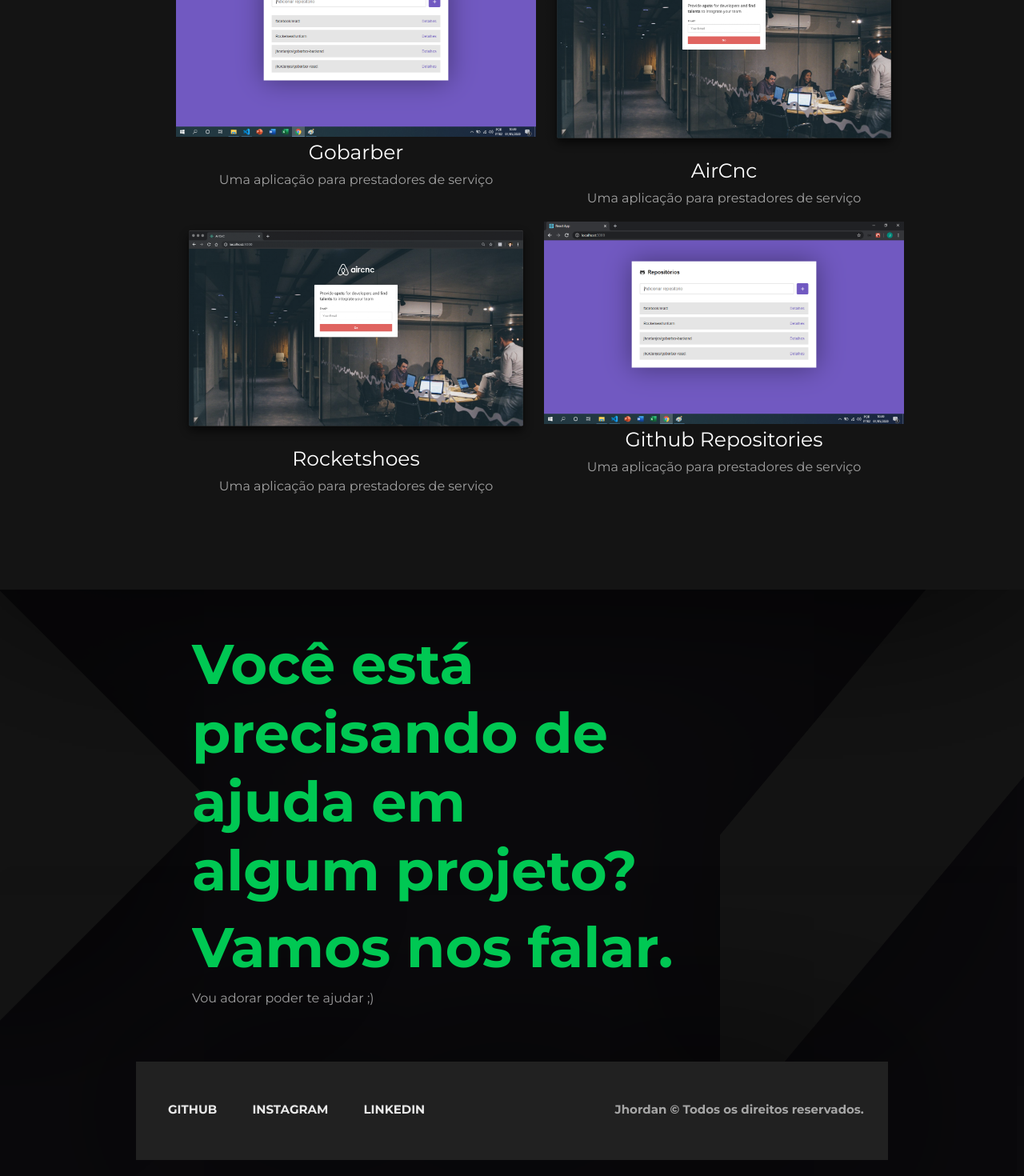
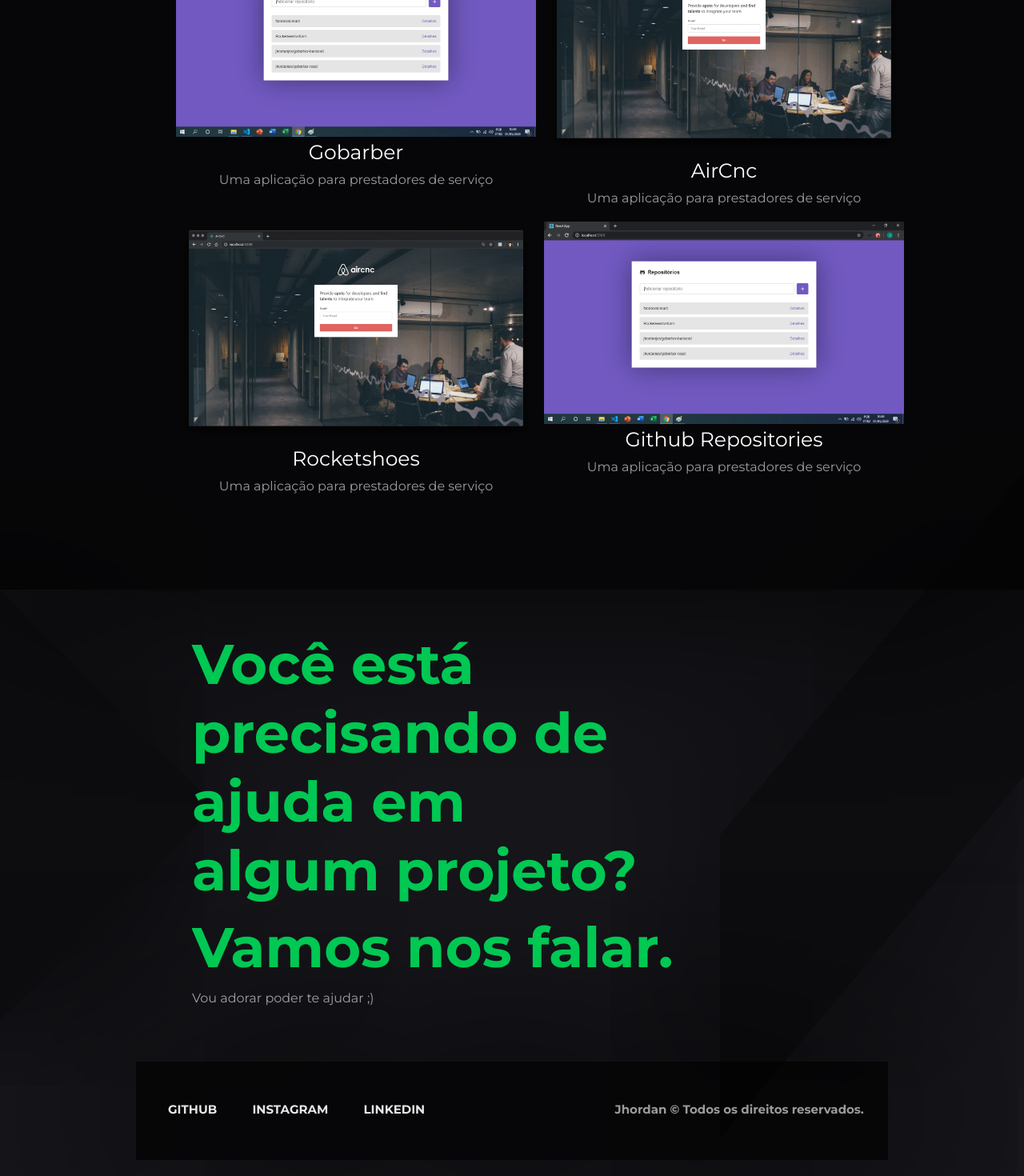
Before and after one commit to jhordanjes/portjhordan, a React (Create React App) app: page / in a window 1280 px wide. Shown: the part 929-2399 px from the top of the page at 80% size. Built offline with nearby package versions, Linux system fonts and the light colour scheme.

Commit message:
new dark

```diff
--- a/src/Components/Contact/styles.js
+++ b/src/Components/Contact/styles.js
@@ -30,7 +30,7 @@
         height: 380px;
         top: 80px;
         left: -190px;
-        background: #141414;
+        background: rgb(1,1,1,0.4);
         box-shadow: 0px 0px 500px rgba(1,1,1,0.9);
         transform: rotate(45deg);
         z-index: -1;
@@ -44,7 +44,7 @@
         top: 80px;
         animation: ${faderight} 0.9s linear;
         right: 0;
-        background: #141414;
+        background: rgb(1,1,1,0.4);
         box-shadow: 0px 0px 500px rgba(1,1,1,0.5);
         transform: skewY(-50deg);
         z-index: -1;
@@ -106,7 +106,7 @@
 `;
 
 export const Content = styled.div`
-    background: #212121;
+    background: rgba(1,1,1,0.7);
     padding: 50px 20px;
     margin-top: 70px;
     justify-items: center;
--- a/src/Components/Project/styles.js
+++ b/src/Components/Project/styles.js
@@ -3,7 +3,7 @@
 
 export const Container = styled.div`
   box-shadow: 0px 0px 500px rgba(1,1,1,0.9);
-  background: #141414;
+  background: rgb(1,1,1,0.7);
   width: 100%;
   margin-top: 45px;
   padding: 50px 170px;
--- a/src/styles/global.js
+++ b/src/styles/global.js
@@ -13,7 +13,7 @@
   }
 
   body{
-    background: rgb(11, 10, 13);
+    background: rgb(22, 22, 27);
     -webkit-font-smoothing: antialiased;
   }
 
```
